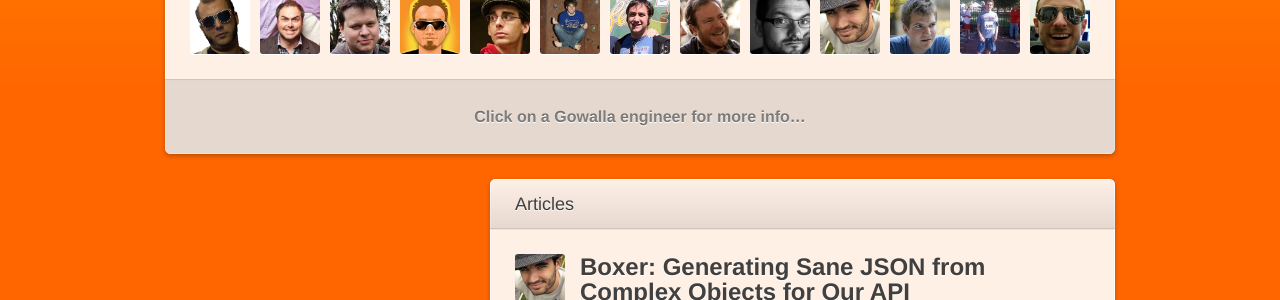
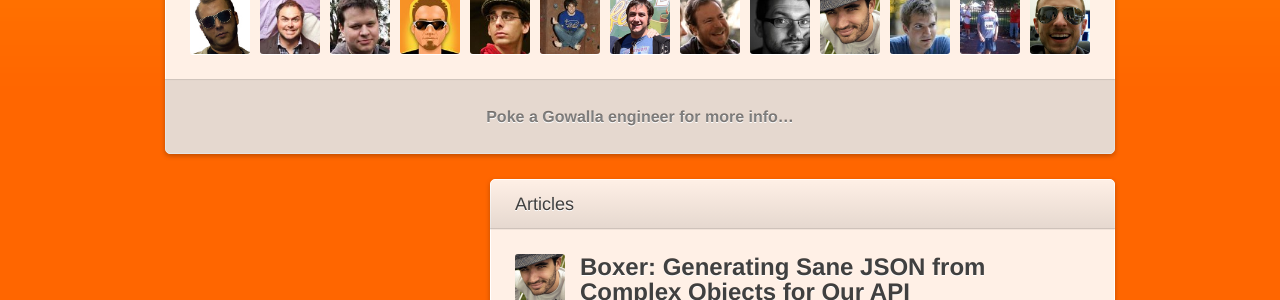
Before and after one commit to gowalla-archive/gowalla.github.com, a Jekyll site: the page built from index.html, in a window 1280 px wide. Shown: the part 405-705 px from the top of the page. Built offline with Jekyll 4.4.1, drawn with Linux system fonts in a browser that asks for light colours; Markdown is read by kramdown in place of the engine named in the settings.

Commit message:
Make verb device-independent.

```diff
--- a/_includes/team.html
+++ b/_includes/team.html
@@ -19,7 +19,7 @@
     {% endfor %}
   </ul>
 
-  <p class="default">Click on a Gowalla engineer for more info&hellip;</p>
+  <p class="default">Poke a Gowalla engineer for more info&hellip;</p>
   <ul class="details">
     {% for person in site.team %}
       <li id="team-{{ person.id }}">
```
